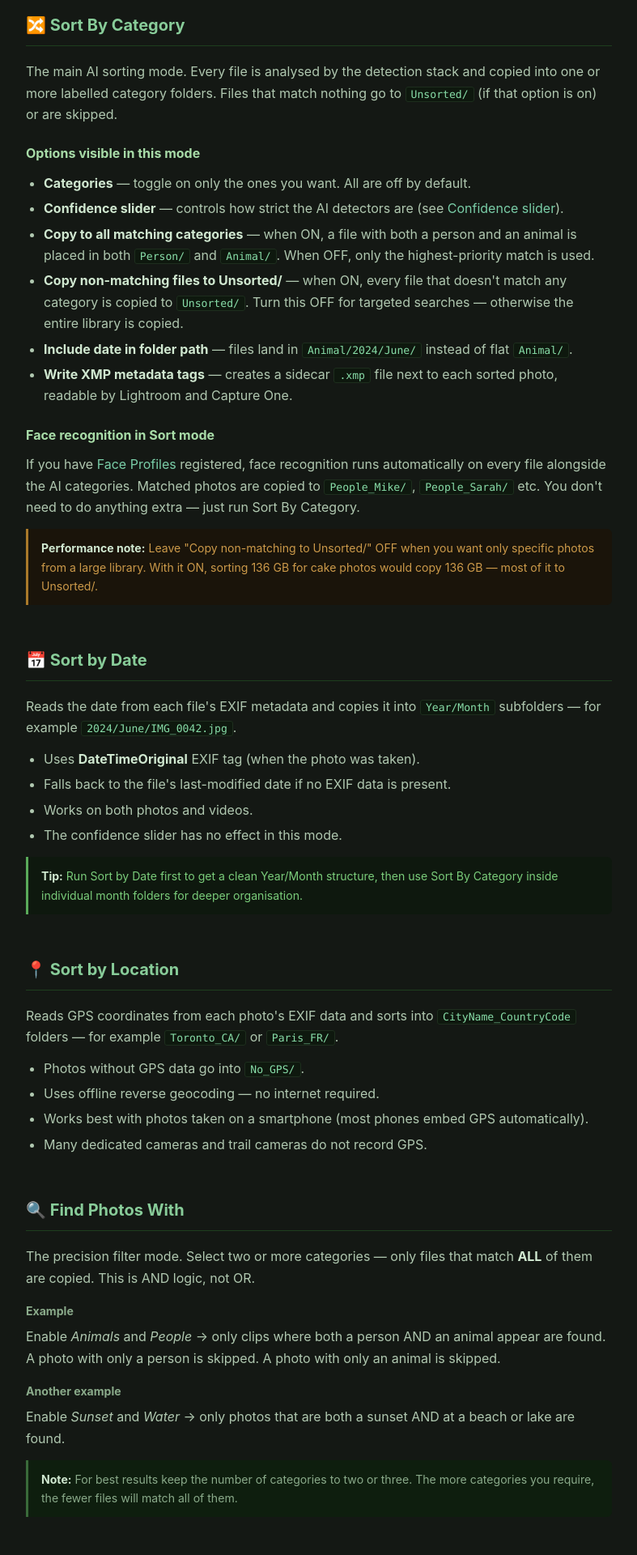
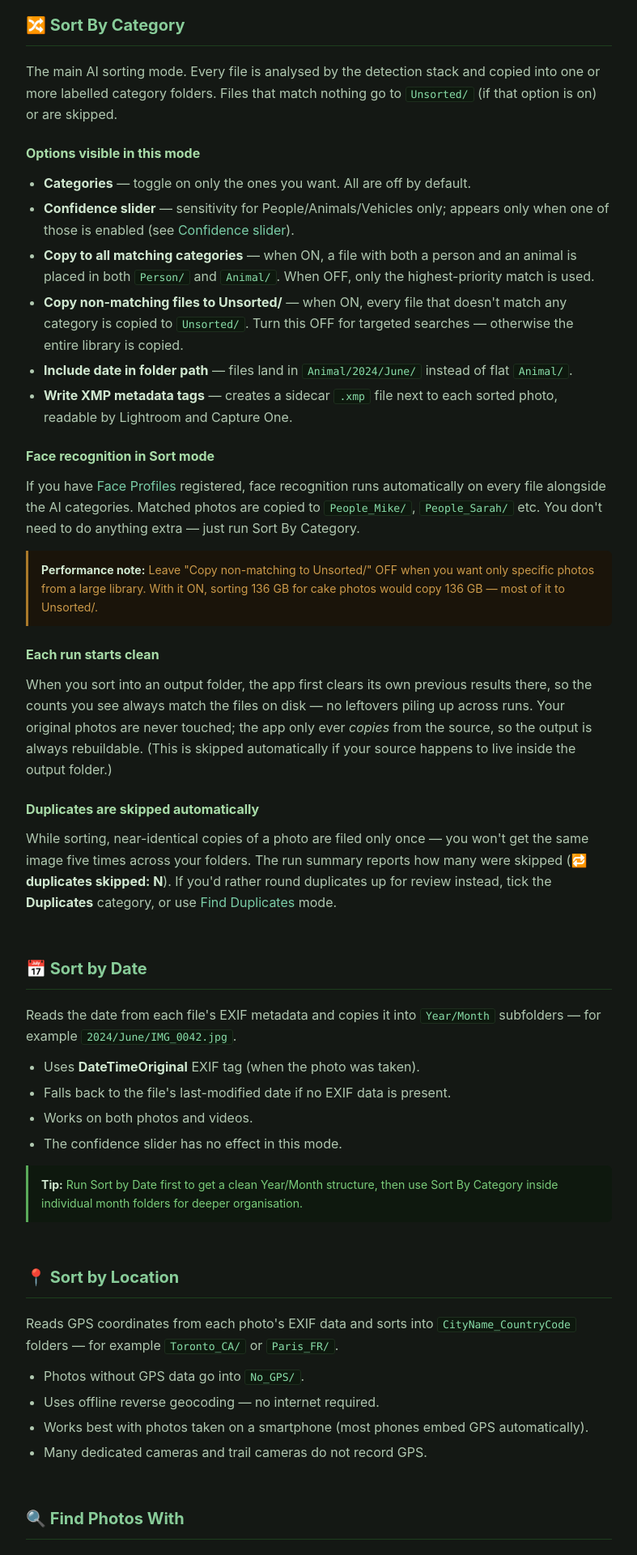
Before and after one commit to mikeat7/Media_Sorter, a Flask app: page /help in a window 1280 px wide. Shown: the part 3351-5271 px from the top of the page at 81% size, without its empty margins (276-1063 px from the left). Run offline with Flask 3, Linux system fonts and the light colour scheme.

Commit message:
Docs honesty pass: accurate slider scope, reliability split, document all modes
- README rewritten: fact-based (reliable) vs AI-scene (best-effort ~90%) split,
  all 8 modes documented, trail-camera tips, corrected slider guidance,
  auto-clear/auto-dedup behavior, removed stale file references
- help.html: confidence slider no longer claims to affect scene categories;
  per-category thresholds framed as the way to tune them; category table fixed
  (scene cats show 'No effect'); Events row removed; auto-clear/auto-dedup noted

Co-Authored-By: Claude Opus 4.8 <noreply@anthropic.com>

```diff
--- a/templates/help.html
+++ b/templates/help.html
@@ -266,7 +266,7 @@ code{background:#0e180e;border:1px solid #1e2e1e;border-radius:3px;padding:1px 6
     <h3>Options visible in this mode</h3>
     <ul>
       <li><strong>Categories</strong> — toggle on only the ones you want. All are off by default.</li>
-      <li><strong>Confidence slider</strong> — controls how strict the AI detectors are (see <a href="#confidence">Confidence slider</a>).</li>
+      <li><strong>Confidence slider</strong> — sensitivity for People/Animals/Vehicles only; appears only when one of those is enabled (see <a href="#confidence">Confidence slider</a>).</li>
       <li><strong>Copy to all matching categories</strong> — when ON, a file with both a person and an animal is placed in both <code>Person/</code> and <code>Animal/</code>. When OFF, only the highest-priority match is used.</li>
       <li><strong>Copy non-matching files to Unsorted/</strong> — when ON, every file that doesn't match any category is copied to <code>Unsorted/</code>. Turn this OFF for targeted searches — otherwise the entire library is copied.</li>
       <li><strong>Include date in folder path</strong> — files land in <code>Animal/2024/June/</code> instead of flat <code>Animal/</code>.</li>
@@ -277,6 +277,12 @@ code{background:#0e180e;border:1px solid #1e2e1e;border-radius:3px;padding:1px 6
     <p>If you have <a href="#faces">Face Profiles</a> registered, face recognition runs automatically on every file alongside the AI categories. Matched photos are copied to <code>People_Mike/</code>, <code>People_Sarah/</code> etc. You don't need to do anything extra — just run Sort By Category.</p>
 
     <div class="warn"><strong>Performance note:</strong> Leave "Copy non-matching to Unsorted/" OFF when you want only specific photos from a large library. With it ON, sorting 136 GB for cake photos would copy 136 GB — most of it to Unsorted/.</div>
+
+    <h3>Each run starts clean</h3>
+    <p>When you sort into an output folder, the app first clears its own previous results there, so the counts you see always match the files on disk — no leftovers piling up across runs. Your original photos are never touched; the app only ever <em>copies</em> from the source, so the output is always rebuildable. (This is skipped automatically if your source happens to live inside the output folder.)</p>
+
+    <h3>Duplicates are skipped automatically</h3>
+    <p>While sorting, near-identical copies of a photo are filed only once — you won't get the same image five times across your folders. The run summary reports how many were skipped (<strong>🔁 duplicates skipped: N</strong>). If you'd rather round duplicates up for review instead, tick the <strong>Duplicates</strong> category, or use <a href="#mode-dedupe">Find Duplicates</a> mode.</p>
   </div>
 
 
@@ -440,46 +446,46 @@ code{background:#0e180e;border:1px solid #1e2e1e;border-radius:3px;padding:1px 6
         <tr><td>🐾 Animals</td><td><span class="tag tag-ai">AI · MegaDetector</span></td><td class="yes">Applies</td><td>Wildlife detection model trained on trail camera footage. Excellent for deer, bears, birds, etc.</td></tr>
         <tr><td>🚶 People</td><td><span class="tag tag-ai">AI · MegaDetector</span></td><td class="yes">Applies</td><td>Person detection. Does not identify who — for that, use Face Profiles.</td></tr>
         <tr><td>🚗 Vehicles</td><td><span class="tag tag-ai">AI · MegaDetector</span></td><td class="yes">Applies</td><td>Cars, trucks, ATVs, etc.</td></tr>
-        <tr><td>🐕 Pets</td><td><span class="tag tag-ai">AI · CLIP</span></td><td class="yes">Applies</td><td>Dogs and cats specifically.</td></tr>
-        <tr><td>🌿 Nature</td><td><span class="tag tag-ai">AI · CLIP</span></td><td class="yes">Applies</td><td>Forests, mountains, rivers, wilderness landscapes.</td></tr>
-        <tr><td>🌅 Sunsets</td><td><span class="tag tag-ai">AI · CLIP</span></td><td class="yes">Applies</td><td>Orange/pink/red sky at sunrise or sunset.</td></tr>
-        <tr><td>🌊 Water / Beach</td><td><span class="tag tag-ai">AI · CLIP</span></td><td class="yes">Applies</td><td>Ocean, beach, lake, river, waves.</td></tr>
-        <tr><td>🏛️ Buildings</td><td><span class="tag tag-ai">AI · CLIP</span></td><td class="yes">Applies</td><td>Architecture, houses, urban environments.</td></tr>
-        <tr><td>🌸 Flowers</td><td><span class="tag tag-ai">AI · CLIP</span></td><td class="yes">Applies</td><td>Close-up flower and plant photography.</td></tr>
-        <tr><td>🍽️ Food</td><td><span class="tag tag-ai">AI · CLIP</span></td><td class="yes">Applies</td><td>Meals, drinks, food on a table.</td></tr>
-        <tr><td>📄 Documents</td><td><span class="tag tag-ai">AI · CLIP</span></td><td class="yes">Applies</td><td>Receipts, whiteboards, book pages, printed text.</td></tr>
-        <tr><td>❄️ Snow / Winter</td><td><span class="tag tag-ai">AI · CLIP</span></td><td class="yes">Applies</td><td>Winter landscapes, snow, ice.</td></tr>
-        <tr><td>🏠 Indoor</td><td><span class="tag tag-ai">AI · CLIP</span></td><td class="yes">Applies</td><td>Interior spaces, rooms, inside buildings.</td></tr>
-        <tr><td>🎉 Events</td><td><span class="tag tag-ai">AI · CLIP</span></td><td class="yes">Applies</td><td>Parties, celebrations, birthdays, weddings.</td></tr>
+        <tr><td>🐕 Pets</td><td><span class="tag tag-ai">AI · scene</span></td><td class="no">No effect</td><td>Dogs and cats specifically.</td></tr>
+        <tr><td>🌿 Nature</td><td><span class="tag tag-ai">AI · scene</span></td><td class="no">No effect</td><td>Forests, mountains, rivers, wilderness landscapes.</td></tr>
+        <tr><td>🌅 Sunsets</td><td><span class="tag tag-ai">AI · scene</span></td><td class="no">No effect</td><td>Orange/pink/red sky at sunrise or sunset.</td></tr>
+        <tr><td>🌊 Water / Beach</td><td><span class="tag tag-ai">AI · scene</span></td><td class="no">No effect</td><td>Ocean, beach, lake, river, waves.</td></tr>
+        <tr><td>🏛️ Buildings</td><td><span class="tag tag-ai">AI · scene</span></td><td class="no">No effect</td><td>Architecture, houses, urban environments.</td></tr>
+        <tr><td>🌸 Flowers</td><td><span class="tag tag-ai">AI · scene</span></td><td class="no">No effect</td><td>Flowers and blooming plants.</td></tr>
+        <tr><td>🍽️ Food</td><td><span class="tag tag-ai">AI · scene</span></td><td class="no">No effect</td><td>Meals, drinks, food on a table.</td></tr>
+        <tr><td>📄 Documents</td><td><span class="tag tag-ai">AI · scene</span></td><td class="no">No effect</td><td>Receipts, whiteboards, book pages, printed text.</td></tr>
+        <tr><td>❄️ Snow / Winter</td><td><span class="tag tag-ai">AI · scene</span></td><td class="no">No effect</td><td>Winter landscapes, snow, ice.</td></tr>
+        <tr><td>🏠 Indoor</td><td><span class="tag tag-ai">AI · scene</span></td><td class="no">No effect</td><td>Interior spaces, rooms, inside buildings.</td></tr>
       </tbody>
     </table>
-    <p style="font-size:.78rem;color:#4a6a4a">Categories marked <span class="tag tag-fixed">Fixed rule</span> use a mathematical test — the confidence slider has <em>no effect</em> on them. They appear with a <strong>⚙ fixed rule</strong> label in the category grid.</p>
+    <p style="font-size:.78rem;color:#4a6a4a"><strong>Confidence slider</strong> only affects the three MegaDetector categories (Animals, People, Vehicles). AI <span class="tag tag-ai">scene</span> categories use a fixed threshold — tune them individually in the <a href="#thresholds">Per-category thresholds</a> panel. <span class="tag tag-fixed">Fixed rule</span> categories use a mathematical test with no confidence at all.</p>
   </div>
 
 
   <!-- ═══════════════════════════════════════════════════════════════ -->
   <div class="section" id="confidence">
     <h2>Confidence Slider</h2>
-    <p>The slider controls how strict the AI has to be before it places a file in a category. It runs from <strong>5% (very loose)</strong> to <strong>60% (very strict)</strong>. Default is 25%.</p>
+    <p>The slider sets how sure the AI must be before flagging a <strong>person, animal, or vehicle</strong>. It runs from <strong>5% (catch more)</strong> to <strong>60% (only confident)</strong>. Default is 25%. The app hides the slider automatically when it isn't relevant to your current selection.</p>
 
     <h3>What it affects</h3>
     <ul>
-      <li><strong>MegaDetector categories</strong> (Animals, People, Vehicles) — the minimum detection confidence score required.</li>
-      <li><strong>CLIP categories</strong> (Nature, Food, Sunset, etc. and all custom categories) — the minimum text-image similarity score required.</li>
+      <li><strong>People, Animals, Vehicles</strong> (MegaDetector) — the minimum detection confidence required.</li>
       <li><strong>Find Similar Photos mode</strong> — how closely photos must match the reference image. The slider auto-sets to 50% in this mode.</li>
     </ul>
 
     <h3>What it does NOT affect</h3>
-    <p>Categories marked <strong>⚙ fixed rule</strong> use mathematical tests with no confidence score: Night/IR, Damaged, Screenshots, Selfies, Panoramas, and Duplicates. Changing the slider has zero effect on these.</p>
+    <ul>
+      <li><strong>The AI scene categories</strong> (Nature, Food, Snow, Flowers, etc. and all custom categories) use a <em>fixed</em> internal threshold and ignore this slider completely. MegaDetector and the scene model score on totally different scales, so they can't share one control. To fine-tune an individual scene category, use the <a href="#thresholds">Per-category thresholds</a> panel instead.</li>
+      <li><strong>Fixed-rule categories</strong> — Night/IR, Damaged, Screenshots, Selfies, Panoramas, Duplicates — use mathematical tests with no confidence score.</li>
+    </ul>
 
-    <h3>Choosing the right level</h3>
+    <h3>Choosing the right level (People / Animals / Vehicles)</h3>
     <ul>
-      <li><strong>5–15%</strong> — very broad. Catches almost everything but produces many false hits.</li>
+      <li><strong>5–15%</strong> — very broad. Catches almost everything but produces more false hits.</li>
       <li><strong>25%</strong> (default) — balanced for general sorting.</li>
-      <li><strong>40–50%</strong> — stricter. Good for Find Similar Photos or when false positives are a problem.</li>
-      <li><strong>60%</strong> — strictest. Misses some real matches but almost no false hits.</li>
+      <li><strong>40–60%</strong> — stricter. Cleaner folders, but may miss distant or partial subjects.</li>
     </ul>
-    <div class="note"><strong>Trail camera note:</strong> MegaDetector was trained on trail camera footage and performs very well at 25% for animals. Going higher (50%+) may miss partially visible animals or distant wildlife.</div>
+    <div class="note"><strong>Trail camera note:</strong> MegaDetector was trained on trail camera footage and performs very well at 25% for animals. Going higher (50%+) may miss partially visible or distant wildlife — so don't assume "higher = better."</div>
   </div>
 
 
@@ -525,7 +531,8 @@ code{background:#0e180e;border:1px solid #1e2e1e;border-radius:3px;padding:1px 6
       <li><span class="sc">Click <strong>Add ＋</strong>. The new category appears as a toggle immediately.</span></li>
     </ol>
 
-    <p>Custom categories are saved to <code>custom_categories.json</code> and persist across app restarts. They work exactly like built-in categories and respond to the confidence slider.</p>
+    <p>Custom categories are saved to <code>custom_categories.json</code> and persist across app restarts. They work exactly like the built-in AI scene categories — best-effort matches that ignore the confidence slider. To make one stricter or looser, give it a <a href="#thresholds">per-category threshold</a>.</p>
+    <div class="note"><strong>Expectation:</strong> like all AI scene categories, custom ones are ~90% accurate on clear, distinct subjects. Concrete subjects ("a yellow school bus") work better than abstract ones ("a happy moment"). Reword the description if matches are off.</div>
 
     <div class="tip"><strong>Writing good descriptions:</strong> Be specific and visual. "a photo of a red barn" works better than "barn." "a golden retriever puppy playing in grass" works better than "my dog." The AI matches based on visual content described in plain English.</div>
 
@@ -537,16 +544,16 @@ code{background:#0e180e;border:1px solid #1e2e1e;border-radius:3px;padding:1px 6
   <!-- ═══════════════════════════════════════════════════════════════ -->
   <div class="section" id="thresholds">
     <h2>Per-Category Sensitivity Overrides</h2>
-    <p>In Sort By Category and Find Photos With modes, a collapsible <strong>⚙️ Per-category sensitivity overrides</strong> panel appears below the categories. This lets you set a different confidence threshold for each CLIP category, independent of the global slider.</p>
+    <p>In Sort By Category and Find Photos With modes, a collapsible <strong>⚙️ Per-category sensitivity overrides</strong> panel appears below the categories. Because the confidence slider does <em>not</em> affect AI scene categories, this panel is the <strong>only</strong> way to make an individual scene category stricter or looser.</p>
 
     <ul>
-      <li>Each CLIP category gets its own slider from 5% to 80%.</li>
-      <li>An override takes priority over the global slider for that category.</li>
-      <li>A <strong>↺</strong> button resets a category back to following the global slider.</li>
+      <li>Each scene category gets its own slider.</li>
+      <li>An override sets that category's exact threshold; higher = fewer but more confident matches.</li>
+      <li>A <strong>↺</strong> button resets a category back to the default.</li>
       <li>Overrides are saved to <code>category_thresholds.json</code> and persist across restarts.</li>
     </ul>
 
-    <div class="tip"><strong>Example use:</strong> Food often produces false positives (a red flower might score as food). Set Food's override to 45% while keeping the global slider at 25% for everything else.</div>
+    <div class="tip"><strong>Example use:</strong> Food sometimes over-matches (a red flower might score as food). Raise Food's override until only real food matches — it won't affect any other category.</div>
   </div>
 
 
```
Also changed, not shown: README.md.
